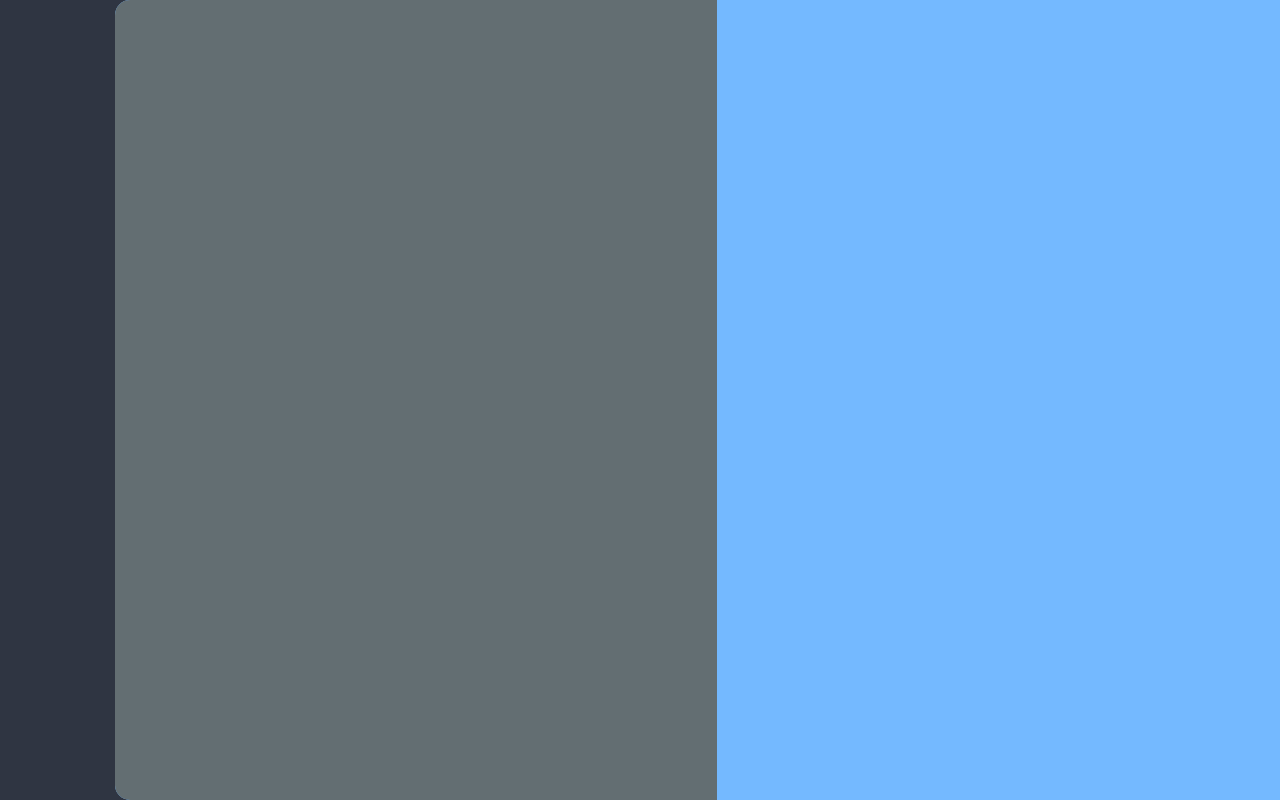
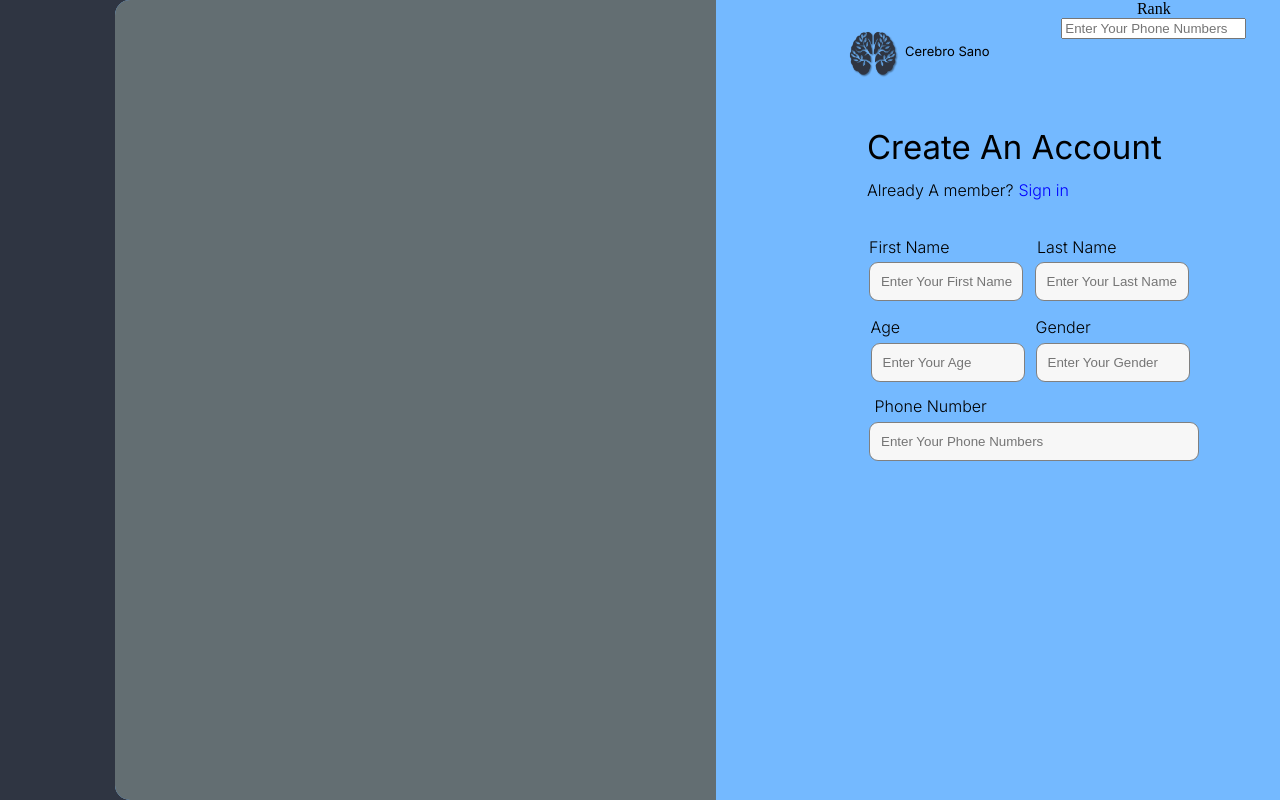
Before and after one commit to Tsebo200/Cerebro-Sano, a React (Create React App) app: page /register in a window 1280 px wide. Shown: the top 800 px of the page. Built offline with nearby package versions, Linux system fonts and the light colour scheme.

Commit message:
Styled The Register Page
Everything till phone number

```diff
--- a/src/components/Register.js
+++ b/src/components/Register.js
@@ -7,6 +7,24 @@ const Register = () => {
         <div className="main-container">
             <div className="sign-container">
                 <div className="left-reg"></div>
+                <div className="right-reg">
+                    <div className="sign-logo-reg"></div>
+                    <p className='cerebro-sano-reg'>Cerebro Sano</p>
+                    <p className="create-account-text">Create An Account</p>
+                    <p className="already-member-text">Already A member?</p><p className="signin-text-reg">Sign in</p>
+                    <p className="first-name-text">First Name</p>
+                    <form><input className='first-name-input' type={'text'} placeholder={"Enter Your First Name"}></input></form>
+                    <p className="last-name-text">Last Name</p>
+                    <form><input className='last-name-input' type={'text'} placeholder={"Enter Your Last Name"}></input></form>
+                    <p className="age-text">Age</p>
+                    <form><input className='age-input' type={'number'} placeholder={"Enter Your Age"}></input></form>
+                    <p className="gender-text">Gender</p>
+                    <form><input className='gender-input' type={'text'} placeholder={"Enter Your Gender"}></input></form>
+                    <p className="phone-number-text">Phone Number</p>
+                    <form><input className='phone-number-input' type={'number'} placeholder={"Enter Your Phone Numbers"}></input></form>
+                    <p className="rank-text">Rank</p>
+                    <form><input className='rank-input' type={'number'} placeholder={"Enter Your Phone Numbers"}></input></form>
+                </div>
             </div>
         </div>
         </>
--- a/src/components/SignUp.js
+++ b/src/components/SignUp.js
@@ -22,7 +22,7 @@ const SignIn = () => {
                     <p className='signIn-btn'>Sign in</p>
                 </div>
                 <div className='SignIn-Google-btn'><p className='Sign-Google-text'>Sign In with Google</p></div>
-                <p className='no-account-text'>Don't have an account?</p><p className='signUp-text'>Sign up</p>
+                <p className='no-account-text'>Don't have an account?</p><p className='signin-text'>Sign up</p>
             </div>
             <div className='right'></div>
         </div>
--- a/src/index.css
+++ b/src/index.css
@@ -90,6 +90,7 @@ a:hover{
   float: left;
 }
 
+/* Sign In Page */
 .sign-container{
   width: 1203px;
   height: 100vh;
@@ -266,12 +267,12 @@ label{
   float: left;
 }
 
-.signUp-text{
+.signin-text{
   font-size: 14px;
   font-family: inter;
   font-weight: 300;
   margin-top: 15px;
-  margin-left: 6px;
+  margin-left: 5px;
   color: blue;
   float: left;
 }
@@ -316,6 +317,176 @@ label{
   height: 100%;
   border-radius: 15px 0px 0px 15px;
   background-color:  #636E72;
+  float: left;
+}
+
+.right-reg{
+  width: 602px;
+  height: 100%;
+  margin-left: 601px;
+  margin-top: -100vh;
+  border-radius: 0px 15px 15px 0px;
+  background-color: #74B9FF;;
+  float: left;
+}
+
+.sign-logo-reg{
+  width: 50.45px;
+  height: 47.09px;
+  margin-top: 31px;
+  margin-left: 133px;
+  background-image: url("../src/Assets/Logo.png");
+  background-repeat: no-repeat;
+  background-position: center;
+  background-size: cover;
+  float: left;
+}
+
+.sign-logo-reg:hover{
+  width: 50.45px;
+  height: 47.09px;
+  margin-top: 31px;
+  margin-left: 133px;
+  background-image: url("../src/Assets/Hover.png");
+  background-repeat: no-repeat;
+  background-position: center;
+  background-size: cover;
+  float: left;
+}
+
+.cerebro-sano-reg{
+  font-family: Inter;
+  font-weight: 400;
+  font-size: 13px;
+  margin-top: 43px;
+  margin-left: 5.55px;
+  float: left;
+}
+
+.create-account-text{
+  margin-top: 49px;
+  margin-left: 151px;
+  font-family: inter;
+  font-weight: 400;
+  font-size: 33px;
+  float: left;
+}
+
+.already-member-text{
+  margin-top: 13px;
+  margin-left: 151px;
+  font-family: inter;
+  font-weight: 300;
+  float: left;
+}
+
+.signin-text-reg{
+  margin-top: 13px;
+  margin-left: 5px;
+  font-family: inter;
+  font-weight: 300;
+  color: blue;
+  float: left;
+}
+
+.first-name-text{
+  margin-top: 70px;
+  margin-left: -200px;
+  font-family: inter;
+  font-weight: 300;
+  float: left;
+}
+
+.first-name-input{
+  width: 139px;
+  height: 35px;
+  border: 1px solid grey;
+  background-color: #f7f7f7;
+  border-radius: 9px;
+  padding-left: 11px;
+  margin-top: 95px;
+  margin-left: -200px;
+  float: left;
+}
+
+.last-name-text{
+  margin-top: 70px;
+  margin-left: -32px;
+  font-family: inter;
+  font-weight: 300;
+  float: left;
+}
+
+.last-name-input{
+  width: 139px;
+  height: 35px;
+  border: 1px solid grey;
+  background-color: #f7f7f7;
+  border-radius: 9px;
+  padding-left: 11px;
+  margin-top: 95px;
+  margin-left: -82px;
+  float: left;
+}
+
+.age-text{
+  margin-top: 150px;
+  margin-left: -318px;
+  font-family: inter;
+  font-weight: 300;
+  float: left;
+}
+
+.age-input{
+  width: 139px;
+  height: 35px;
+  border: 1px solid grey;
+  background-color: #f7f7f7;
+  border-radius: 9px;
+  padding-left: 11px;
+  margin-top: 176px;
+  margin-left: -318px;
+  float: left;
+}
+
+
+.gender-text{
+  margin-top: 150px;
+  margin-left: -153px;
+  font-family: inter;
+  font-weight: 300;
+  float: left;
+}
+
+.gender-input{
+  width: 139px;
+  height: 35px;
+  border: 1px solid grey;
+  background-color: #f7f7f7;
+  border-radius: 9px;
+  padding-left: 11px;
+  margin-top: 176px;
+  margin-left: -153px;
+  float: left;
+}
+
+.phone-number-text{
+  margin-top: 229px;
+  margin-left: -315px;
+  font-family: inter;
+  font-weight: 300;
+  float: left;
+}
+
+.phone-number-input{
+  width: 315px;
+  height: 35px;
+  border: 1px solid grey;
+  background-color: #f7f7f7;
+  border-radius: 9px;
+  padding-left: 11px;
+  margin-top: 40px;
+  margin-left: 153px;
   float: left;
 }
 
```
